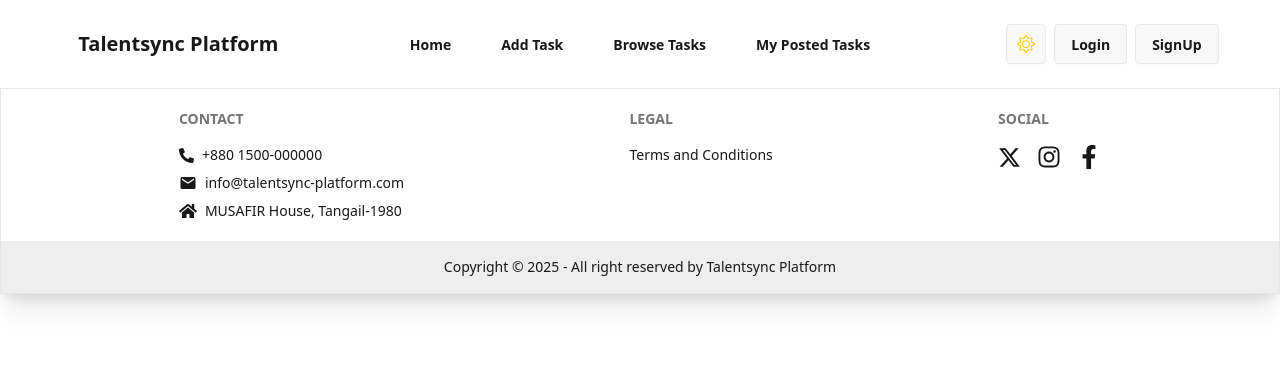
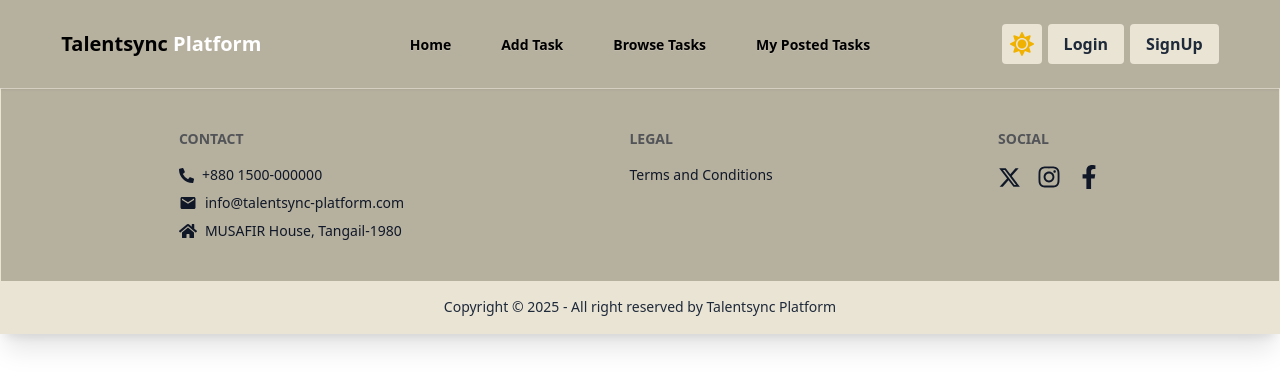
Before and after one commit to abuhurayrasyam/talentsync-platform-client, a React (Vite) app: page /auth in a window 1280 px wide. Shown: the top 388 px of the page. Built offline with nearby package versions, Linux system fonts and the light colour scheme; no server answers.

Commit message:
Navbar and Footer Css Updated for light and dark theme. Sticky Added on All Route

```diff
--- a/src/components/Footer.jsx
+++ b/src/components/Footer.jsx
@@ -6,8 +6,8 @@ import { Link } from "react-router";
 
 const Footer = () => {
   return (
-    <footer className="bg-base-100 border border-gray-200 shadow-xl text-base-content">
-        <div className="footer sm:footer-horizontal w-11/12 mx-auto p-5 lg:justify-around">
+    <footer className="bg-[#B6B09F] border border-[#EAE4D5] shadow-xl text-base-content">
+        <div className="footer sm:footer-horizontal w-11/12 mx-auto p-5 lg:justify-around text-gray-900 my-5">
             <nav>
                 <h6 className="footer-title">Contact</h6>
                 <div className="flex gap-2 items-center">
@@ -42,8 +42,8 @@ const Footer = () => {
                 </div>
             </nav>
         </div>
-        <div className="bg-base-300 py-4">
-            <p className="text-center w-11/12 mx-auto md:text-sm text-[12px]">Copyright © {new Date().getFullYear()} - All right reserved by Talentsync Platform</p>
+        <div className="bg-[#EAE4D5] py-4">
+            <p className="text-center w-11/12 mx-auto md:text-sm text-[12px] text-gray-800">Copyright © {new Date().getFullYear()} - All right reserved by Talentsync Platform</p>
         </div>
     </footer>
   );
--- a/src/components/Navbar.jsx
+++ b/src/components/Navbar.jsx
@@ -4,8 +4,8 @@ import { AuthContext } from '../context/Auth/AuthContext';
 import Swal from 'sweetalert2';
 import { Tooltip } from 'react-tooltip';
 import 'react-tooltip/dist/react-tooltip.css';
-import { CiSun } from 'react-icons/ci';
 import { IoMoonSharp } from 'react-icons/io5';
+import { FaSun } from 'react-icons/fa';
 
 const Navbar = () => {
 
@@ -32,10 +32,10 @@ const Navbar = () => {
 
     const navLinks = (
         <>
-        <NavLink to={"/"} className="btn btn-ghost m-2 cursor-pointer">Home</NavLink>
-        <NavLink to={"/add-task"} className="btn btn-ghost m-2 cursor-pointer">Add Task</NavLink>
-        <NavLink to={"/browse-tasks"} className="btn btn-ghost m-2 cursor-pointer">Browse Tasks</NavLink>
-        <NavLink to={"/my-posted-tasks"} className="btn btn-ghost m-2 cursor-pointer">My Posted Tasks</NavLink>
+        <NavLink to={"/"} className="btn btn-ghost hover:bg-[#EAE4D5] m-2 cursor-pointer text-black">Home</NavLink>
+        <NavLink to={"/add-task"} className="btn btn-ghost hover:bg-[#EAE4D5] m-2 cursor-pointer text-black">Add Task</NavLink>
+        <NavLink to={"/browse-tasks"} className="btn btn-ghost hover:bg-[#EAE4D5] m-2 cursor-pointer text-black">Browse Tasks</NavLink>
+        <NavLink to={"/my-posted-tasks"} className="btn btn-ghost hover:bg-[#EAE4D5] m-2 cursor-pointer text-black">My Posted Tasks</NavLink>
         </>
     );
 
@@ -69,14 +69,14 @@ const Navbar = () => {
     };
 
     return (
-        <div className="bg-base-100 shadow-sm">
+        <div className="bg-[#B6B09F] shadow-sm">
             <div className="navbar w-11/12 mx-auto">
                 <div className="navbar-start">
                 <div className="dropdown">
-                    <div tabIndex={0} role="button" className="btn btn-ghost lg:hidden">
+                    <div tabIndex={0} role="button" className="text-[#EAE4D5] p-3 lg:hidden">
                     <svg
                         xmlns="http://www.w3.org/2000/svg"
-                        className="h-5 w-5"
+                        className="h-8 w-8"
                         fill="none"
                         viewBox="0 0 24 24"
                         stroke="currentColor"
@@ -92,27 +92,17 @@ const Navbar = () => {
                     </div>
                     <ul
                     tabIndex={0}
-                    className="menu menu-sm dropdown-content bg-base-100 rounded-box z-1 mt-3 w-52 p-2 shadow"
+                    className="menu menu-sm dropdown-content bg-[#EAE4D5] rounded-box z-1 mt-3 w-52 p-2 shadow"
                     >
                     {navLinks}
                     </ul>
                 </div>
-                <a className="btn btn-ghost lg:text-xl md:text-md text-sm">Talentsync Platform</a>
+                <a className="text-black font-semibold lg:text-xl md:text-md text-sm">Talentsync <span className='text-white'>Platform</span></a>
                 </div>
                 <div className="navbar-center hidden lg:flex">
                 <ul className="menu menu-horizontal px-1">{navLinks}</ul>
                 </div>
-                <div className="navbar-end space-x-2 items-center">
-                    <button className="btn btn-square">
-                        <label className="swap swap-rotate w-10 h-10">
-                            <input type="checkbox" onChange={handleToggle} checked={theme === "dark"} />
-                            { theme === "dark" ? (
-                                <IoMoonSharp className="text-blue-600 text-2xl" />
-                            ) : (
-                                <CiSun className="text-yellow-400 text-2xl" />
-                            )}
-                        </label>
-                    </button>
+                <div className="navbar-end space-x-1.5 items-center">
                     {
                         user && (
                         <>
@@ -124,7 +114,7 @@ const Navbar = () => {
                                 data-tooltip-event-off="click"
                                 className="cursor-pointer">
                                 <div tabIndex={0} role="button" className="btn btn-ghost btn-circle avatar">
-                                    <div className="w-10 rounded-full">
+                                    <div className="w-8 md:w-12 rounded-full">
                                         <img src={user?.photoURL} />
                                     </div>
                                 </div>
@@ -145,13 +135,23 @@ const Navbar = () => {
                             />
                         </>)
                     }
+                    <button className="bg-[#EAE4D5] rounded-sm h-8 md:h-full flex items-center justify-center">
+                        <label className="swap swap-rotate w-10 h-10 flex items-center justify-center">
+                            <input type="checkbox" onChange={handleToggle} checked={theme === "dark"} />
+                            { theme === "dark" ? (
+                                <IoMoonSharp className="text-yellow-500 text-2xl" />
+                            ) : (
+                                <FaSun className="text-yellow-500 text-2xl" />
+                            )}
+                        </label>
+                    </button>
                     {
                         user ? (
-                            <button onClick={handleLogoutUser} className='btn'>Logout</button>
+                            <button onClick={handleLogoutUser} className='bg-[#EAE4D5] rounded-sm text-gray-800 text-xs md:text-base font-semibold px-2.5 py-2 md:px-4'>Logout</button>
                         ) : (
                             <>
-                            <Link to={'/auth/login'} className="btn">Login</Link>
-                            <Link to={'/auth/signup'} className="btn">SignUp</Link>
+                            <Link to={'/auth/login'} className="bg-[#EAE4D5] rounded-sm text-gray-800 text-xs md:text-base font-semibold px-2.5 py-2 md:px-4">Login</Link>
+                            <Link to={'/auth/signup'} className="bg-[#EAE4D5] rounded-sm text-gray-800 text-xs md:text-base font-semibold px-2.5 py-2 md:px-4"><button>SignUp</button></Link>
                             </>
                         )
                     }
--- a/src/index.css
+++ b/src/index.css
@@ -2,9 +2,9 @@
 @plugin "daisyui";
 
 a.active {
-  @apply bg-black/5 text-black border border-gray-300 px-3 rounded-sm;
+  @apply bg-black/5 border border-gray-300 px-3 rounded-sm;
 }
 
 .dark a.active {
-  @apply bg-white/10 text-white border border-gray-600;
+  @apply bg-white/10 border border-gray-600;
 }
--- a/src/layouts/AuthLayout.jsx
+++ b/src/layouts/AuthLayout.jsx
@@ -6,7 +6,7 @@ import Footer from '../components/Footer';
 const AuthLayout = () => {
     return (
         <div>
-            <header>
+            <header className='sticky top-0 z-50'>
                 <Navbar></Navbar>
             </header>
             <main>
--- a/src/layouts/HomeLayout.jsx
+++ b/src/layouts/HomeLayout.jsx
@@ -6,7 +6,7 @@ import Footer from '../components/Footer';
 const HomeLayout = () => {
     return (
         <div>
-            <header>
+            <header className='sticky top-0 z-50'>
                 <Navbar></Navbar>
             </header>
             <main>
--- a/src/pages/AddTask.jsx
+++ b/src/pages/AddTask.jsx
@@ -74,7 +74,7 @@ const AddTask = () => {
 
     return (
         <div>
-            <header>
+            <header className='sticky top-0 z-50'>
                 <Navbar></Navbar>
             </header>
             <main>
--- a/src/pages/BrowseTasks.jsx
+++ b/src/pages/BrowseTasks.jsx
@@ -9,7 +9,7 @@ const BrowseTasks = () => {
 
     return (
         <div>
-            <header>
+            <header className='sticky top-0 z-50'>
                 <Navbar></Navbar>
             </header>
             <main className='min-h-screen mt-10'>
--- a/src/pages/MyPostedTasks.jsx
+++ b/src/pages/MyPostedTasks.jsx
@@ -61,7 +61,7 @@ const MyPostedTasks = () => {
 
     return (
         <div>
-            <header>
+            <header className='sticky top-0 z-50'>
                 <Navbar></Navbar>
             </header>
             <main className='min-h-screen mt-10'>
--- a/src/pages/TaskDetails.jsx
+++ b/src/pages/TaskDetails.jsx
@@ -41,7 +41,7 @@ const TaskDetails = () => {
 
     return (
         <div>
-        <header>
+        <header className='sticky top-0 z-50'>
             <Navbar />
         </header>
         <main className="max-w-4xl mx-auto px-6 py-10 space-y-8">
--- a/src/pages/UpdateTask.jsx
+++ b/src/pages/UpdateTask.jsx
@@ -69,7 +69,7 @@ const UpdateTask = () => {
 
     return (
         <div>
-            <header>
+            <header className='sticky top-0 z-50'>
                 <Navbar></Navbar>
             </header>
             <main>
```
